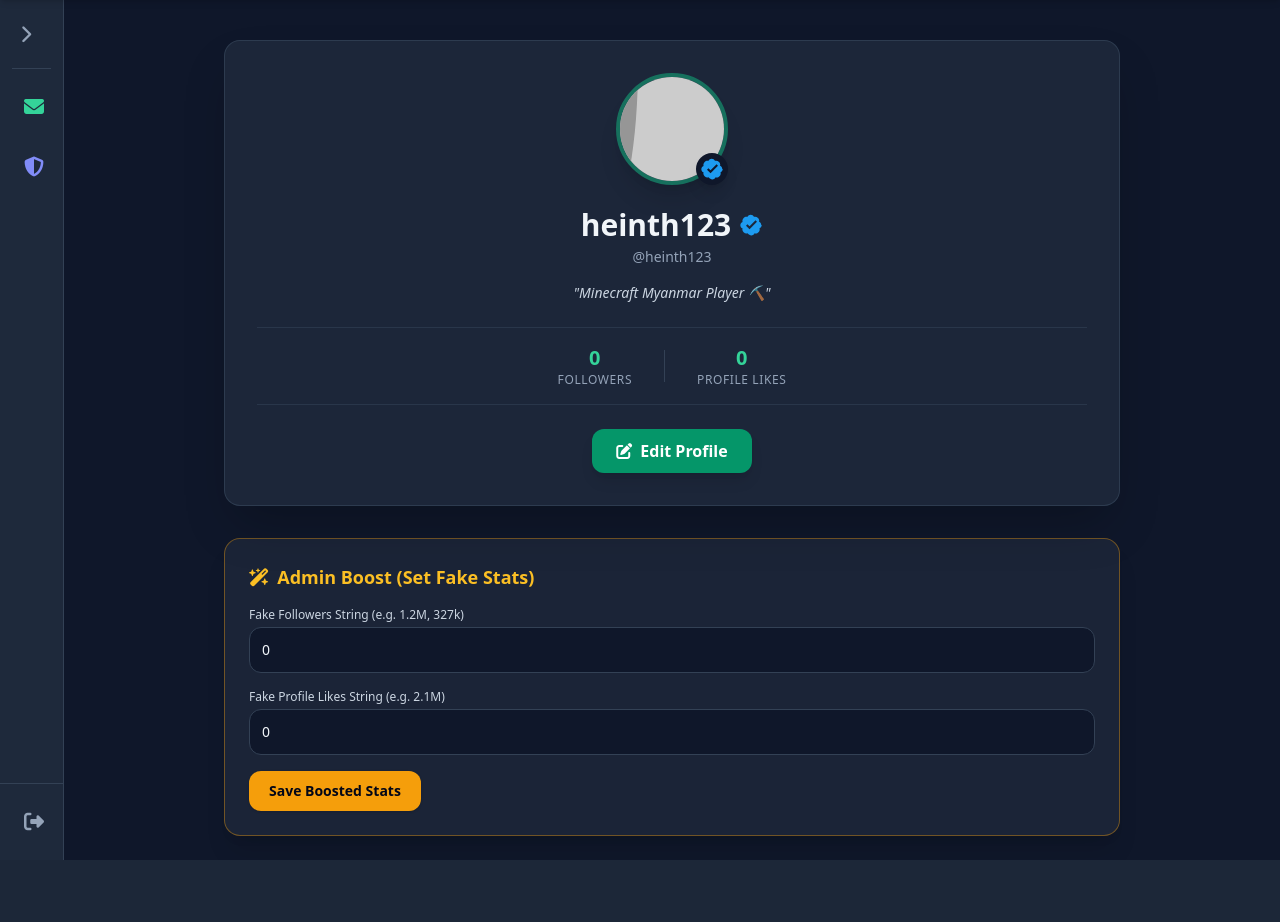
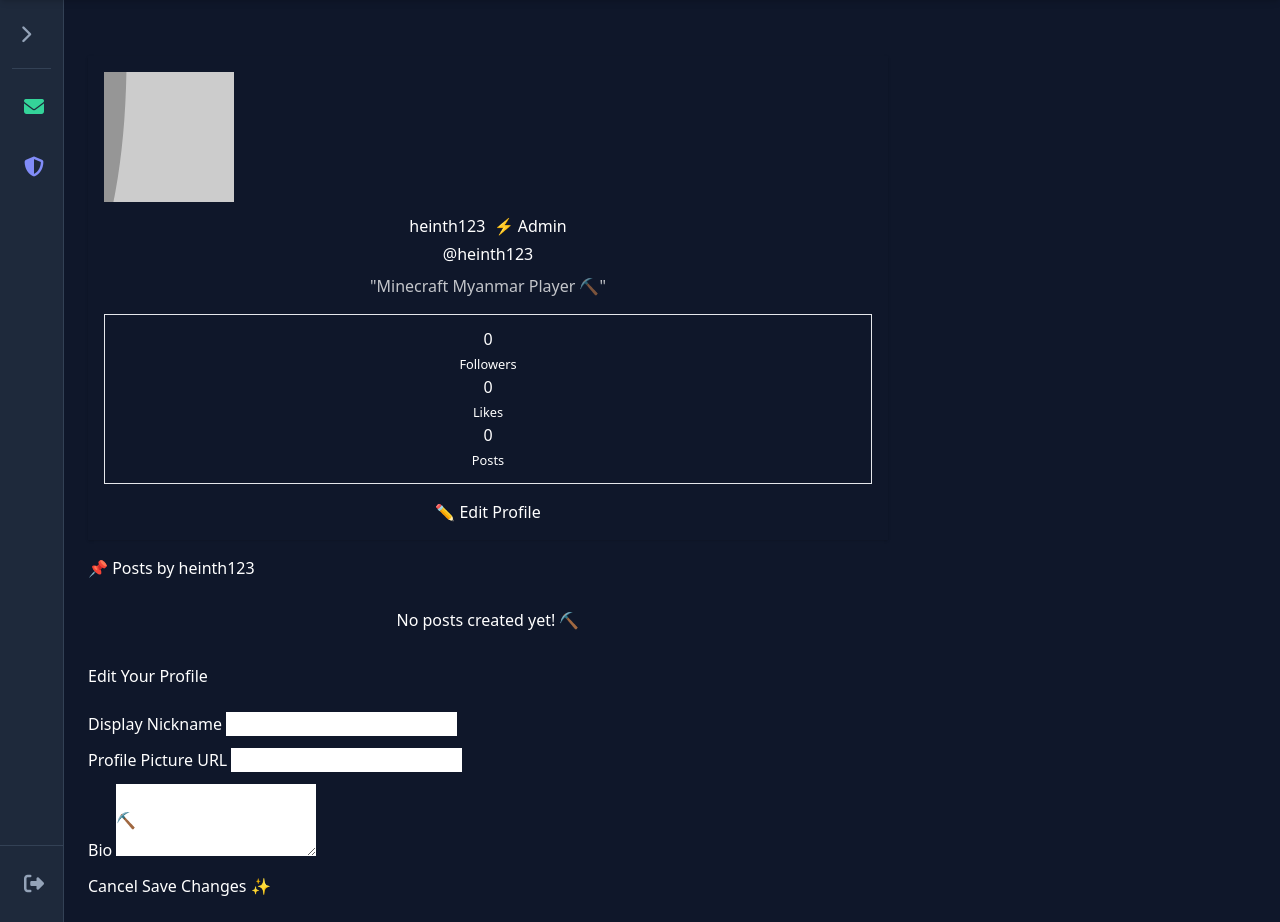
Before and after one commit to heinth123/minecraft-portal-, a Flask app: page /profile/heinth123 in a window 1280 px wide. Shown: the part 64-986 px from the top of the page. Before the commit the page ends 924 px from the top, so only its background shows below. Run offline with Flask 3, Linux system fonts and the light colour scheme; a user stored in the database is signed in; grey boxes labelled with a size stand in for pictures from a placeholder-image service; some libraries are stand-ins or nearby versions.

Commit message:
Refactor profile card layout and styles

```diff
--- a/templates/profile.html
+++ b/templates/profile.html
@@ -1,97 +1,159 @@
 {% extends "base.html" %}
 
 {% block content %}
-<div class="max-w-4xl mx-auto space-y-8">
+<div class="container py-4" style="max-width: 800px;">
 
-    <!-- PROFILE CARD -->
-    <div class="bg-slate-800/90 border border-slate-700/80 rounded-2xl p-8 shadow-2xl relative overflow-hidden text-center">
+    <!-- PROFILE HEADER CARD -->
+    <div class="card bg-dark text-white border-secondary mb-4 shadow">
+        <div class="card-body p-4 text-center">
 
             <!-- Profile Picture -->
-        <div class="relative inline-block mb-4">
-            <img src="{{ user.safe_pfp }}" class="w-28 h-28 rounded-full object-cover border-4 border-emerald-500/50 shadow-xl mx-auto">
-            {% if user.is_admin or user.is_verified %}
-            <span class="absolute bottom-0 right-0 bg-slate-900 rounded-full p-1 shadow-lg">
-                <svg class="w-6 h-6 text-[#1d9bf0]" viewBox="0 0 24 24" fill="currentColor" title="Verified Crafter">
-                    <path d="M22.25 12c0-1.43-.88-2.67-2.19-3.19.46-1.39.02-2.96-1.08-3.88-1.1-1.1-2.67-1.54-4.06-1.08C14.4 2.54 13.16 1.66 11.73 1.66s-2.67.88-3.19 2.19c-1.39-.46-2.96-.02-3.88 1.08-1.1 1.1-1.54 2.67-1.08 4.06C2.22 9.51 1.34 10.75 1.34 12.18s.88 2.67 2.19 3.19c-.46 1.39-.02 2.96 1.08 3.88 1.1 1.1 2.67 1.54 4.06 1.08 1.04 1.31 2.28 2.19 3.71 2.19s2.67-.88 3.19-2.19c1.39.46 2.96.02 3.88-1.08 1.1-1.1 1.54-2.67 1.08-4.06 1.31-.52 2.19-1.76 2.19-3.19zm-11.71 4.2l-3.54-3.54 1.41-1.41 2.13 2.12 6.01-6.01 1.41 1.41-7.42 7.43z"/>
-                </svg>
-            </span>
+            <img src="{{ user.pfp_url or 'https://placehold.co/150/1e293b/22c55e?text=Steve' }}"
+                 alt="Profile Picture"
+                 class="rounded-circle img-thumbnail mb-3"
+                 style="width: 130px; height: 130px; object-fit: cover;">
+
+            <!-- Nickname & Badges -->
+            <h2 class="fw-bold mb-1">
+                {{ user.nickname or user.username }}
+                {% if user.is_admin %}
+                    <span class="badge bg-danger fs-6 ms-1">⚡ Admin</span>
+                {% endif %}
+            </h2>
+
+            <p class="text-muted mb-2">@{{ user.username }}</p>
+
+            <!-- Bio -->
+            <p class="fst-italic text-light opacity-75 max-w-md mx-auto">
+                "{{ user.bio or 'Minecraft Myanmar Player ⛏️' }}"
+            </p>
+
+            <!-- STATS ROW -->
+            <div class="row text-center my-4 py-3 bg-secondary bg-opacity-25 rounded-3 border border-secondary border-opacity-50">
+                <div class="col">
+                    <h4 class="fw-bold text-success mb-0">{{ followers_count }}</h4>
+                    <small class="text-muted text-uppercase fw-semibold">Followers</small>
+                </div>
+                <div class="col border-start border-end border-secondary">
+                    <h4 class="fw-bold text-danger mb-0">{{ profile_likes_count }}</h4>
+                    <small class="text-muted text-uppercase fw-semibold">Likes</small>
+                </div>
+                <div class="col">
+                    <h4 class="fw-bold text-warning mb-0">{{ user_posts|length }}</h4>
+                    <small class="text-muted text-uppercase fw-semibold">Posts</small>
+                </div>
+            </div>
+
+            <!-- ACTION BUTTONS -->
+            <div class="d-flex justify-content-center gap-2 flex-wrap">
+                {% if current_user.id == user.id %}
+                    <!-- Edit Profile Trigger -->
+                    <button class="btn btn-outline-light btn-sm px-3" data-bs-toggle="modal" data-bs-target="#editProfileModal">
+                        ✏️ Edit Profile
+                    </button>
+                {% else %}
+                    <!-- Follow Button -->
+                    <form action="{{ url_for('follow_user', user_id=user.id) }}" method="POST" class="d-inline">
+                        <button type="submit" class="btn btn-sm {% if is_following %}btn-secondary{% else %}btn-success{% endif %}">
+                            {% if is_following %}👤 Unfollow{% else %}➕ Follow{% endif %}
+                        </button>
+                    </form>
+
+                    <!-- Give Profile Like Button -->
+                    <form action="{{ url_for('profile_like', user_id=user.id) }}" method="POST" class="d-inline">
+                        <button type="submit" class="btn btn-outline-danger btn-sm">
+                            {{ user.like_type_style or '❤️ Classic Red' }}
+                        </button>
+                    </form>
+
+                    <!-- Send Direct Message -->
+                    <a href="{{ url_for('dm', receiver_id=user.id) }}" class="btn btn-outline-info btn-sm">
+                        💬 Direct Message
+                    </a>
+
+                    <!-- Friend Request Status -->
+                    {% if friendship %}
+                        {% if friendship.status == 'accepted' %}
+                            <span class="badge bg-success align-self-center py-2 px-3">🤝 Friends</span>
+                        {% else %}
+                            <span class="badge bg-warning text-dark align-self-center py-2 px-3">⏳ Request Pending</span>
+                        {% endif %}
+                    {% else %}
+                        <form action="{{ url_for('send_friend_request', user_id=user.id) }}" method="POST" class="d-inline">
+                            <button type="submit" class="btn btn-primary btn-sm">🤝 Add Friend</button>
+                        </form>
+                    {% endif %}
                 {% endif %}
             </div>
 
-        <!-- Name & Blue Badge -->
-        <div class="flex items-center justify-center gap-2 mb-1">
-            <h1 class="text-3xl font-extrabold text-slate-100">
-                {{ user.nickname or user.username }}
-            </h1>
-            {% if user.is_admin or user.is_verified %}
-            <svg class="w-6 h-6 text-[#1d9bf0] shrink-0" viewBox="0 0 24 24" fill="currentColor" title="Verified Crafter">
-                <path d="M22.25 12c0-1.43-.88-2.67-2.19-3.19.46-1.39.02-2.96-1.08-3.88-1.1-1.1-2.67-1.54-4.06-1.08C14.4 2.54 13.16 1.66 11.73 1.66s-2.67.88-3.19 2.19c-1.39-.46-2.96-.02-3.88 1.08-1.1 1.1-1.54 2.67-1.08 4.06C2.22 9.51 1.34 10.75 1.34 12.18s.88 2.67 2.19 3.19c-.46 1.39-.02 2.96 1.08 3.88 1.1 1.1 2.67 1.54 4.06 1.08 1.04 1.31 2.28 2.19 3.71 2.19s2.67-.88 3.19-2.19c1.39.46 2.96.02 3.88-1.08 1.1-1.1 1.54-2.67 1.08-4.06 1.31-.52 2.19-1.76 2.19-3.19zm-11.71 4.2l-3.54-3.54 1.41-1.41 2.13 2.12 6.01-6.01 1.41 1.41-7.42 7.43z"/>
-            </svg>
-            {% endif %}
-        </div>
-
-        <p class="text-sm text-slate-400 mb-4">@{{ user.username }}</p>
-
-        <!-- Bio -->
-        {% if user.bio %}
-        <p class="text-slate-300 max-w-lg mx-auto text-sm italic mb-6">
-            "{{ user.bio }}"
-        </p>
-        {% endif %}
-
-        <!-- Stats -->
-        <div class="flex justify-center items-center gap-8 border-t border-b border-slate-700/60 py-4 my-6">
-            <div>
-                <div class="text-xl font-bold text-emerald-400">{{ user.fake_followers or '0' }}</div>
-                <div class="text-xs text-slate-400 uppercase tracking-wider">Followers</div>
-            </div>
-            <div class="h-8 w-px bg-slate-700"></div>
-            <div>
-                <div class="text-xl font-bold text-emerald-400">{{ user.fake_likes or '0' }}</div>
-                <div class="text-xs text-slate-400 uppercase tracking-wider">Profile Likes</div>
         </div>
     </div>
 
-        <!-- Action Buttons -->
-        {% if current_user.is_authenticated and current_user.id == user.id %}
-        <a href="{{ url_for('edit_profile') }}" class="inline-flex items-center gap-2 bg-emerald-600 hover:bg-emerald-500 text-white font-bold px-6 py-2.5 rounded-xl transition shadow-lg">
-            <i class="fa-solid fa-pen-to-square"></i> Edit Profile
+    <!-- USER POSTS FEED -->
+    <h3 class="text-white mb-3">📌 Posts by {{ user.nickname or user.username }}</h3>
+
+    {% if user_posts %}
+        {% for post in user_posts %}
+            <div class="card bg-dark text-white border-secondary mb-3 shadow-sm">
+                <div class="card-body">
+                    <h5 class="card-title fw-bold text-success">{{ post.title }}</h5>
+                    <p class="card-text">{{ post.content }}</p>
+
+                    {% if post.image_url %}
+                        <img src="{{ post.image_url }}" alt="Post image" class="img-fluid rounded mb-3 max-h-60 object-fit-cover">
+                    {% endif %}
+
+                    {% if post.download_link %}
+                        <a href="{{ post.download_link }}" target="_blank" class="btn btn-success btn-sm mb-2">
+                            📥 Download File
                         </a>
-        {% elif current_user.is_authenticated %}
-        <div class="flex justify-center gap-3">
-            <form action="{{ url_for('send_friend_request', user_id=user.id) }}" method="POST">
-                <button type="submit" class="bg-emerald-600 hover:bg-emerald-500 text-white font-bold px-5 py-2 rounded-xl text-sm transition shadow flex items-center gap-2">
-                    <i class="fa-solid fa-user-plus"></i> Add Friend
-                </button>
-            </form>
-            <a href="{{ url_for('dm', receiver_id=user.id) }}" class="bg-slate-700 hover:bg-slate-600 text-slate-200 px-5 py-2 rounded-xl text-sm font-bold transition flex items-center gap-2">
-                <i class="fa-solid fa-comment"></i> Chat
-            </a>
+                    {% endif %}
+
+                    <div class="text-muted small">
+                        Posted on {{ post.created_at.strftime('%b %d, %Y') if post.created_at else 'Recently' }}
                     </div>
-        {% endif %}
                 </div>
-
-    <!-- ADMIN BOOST PANEL (Owner/Admin Only) -->
-    {% if current_user.is_authenticated and current_user.is_admin and current_user.id == user.id %}
-    <div class="bg-slate-800/80 border border-amber-500/40 rounded-2xl p-6 shadow-xl space-y-4">
-        <h2 class="text-lg font-bold text-amber-400 flex items-center gap-2">
-            <i class="fa-solid fa-wand-magic-sparkles"></i> Admin Boost (Set Fake Stats)
-        </h2>
-        <form action="{{ url_for('update_stats') }}" method="POST" class="space-y-4">
-            <div>
-                <label class="block text-xs font-medium text-slate-300 mb-1">Fake Followers String (e.g. 1.2M, 327k)</label>
-                <input type="text" name="fake_followers" value="{{ user.fake_followers or '' }}" class="w-full bg-slate-900 border border-slate-700 rounded-xl p-3 text-sm text-slate-100 focus:outline-none focus:border-amber-400">
             </div>
-            <div>
-                <label class="block text-xs font-medium text-slate-300 mb-1">Fake Profile Likes String (e.g. 2.1M)</label>
-                <input type="text" name="fake_likes" value="{{ user.fake_likes or '' }}" class="w-full bg-slate-900 border border-slate-700 rounded-xl p-3 text-sm text-slate-100 focus:outline-none focus:border-amber-400">
-            </div>
-            <button type="submit" class="bg-amber-500 hover:bg-amber-400 text-slate-950 font-bold px-5 py-2.5 rounded-xl text-sm transition shadow">
-                Save Boosted Stats
-            </button>
-        </form>
+        {% endfor %}
+    {% else %}
+        <div class="alert alert-secondary bg-dark text-light border-secondary text-center py-4">
+            No posts created yet! ⛏️
         </div>
     {% endif %}
 
 </div>
+
+<!-- EDIT PROFILE MODAL -->
+{% if current_user.id == user.id %}
+<div class="modal fade" id="editProfileModal" tabindex="-1" aria-hidden="true">
+    <div class="modal-dialog modal-dialog-centered">
+        <div class="modal-content bg-dark text-white border-secondary">
+            <div class="modal-header border-secondary">
+                <h5 class="modal-title">Edit Your Profile</h5>
+                <button type="button" class="btn-close btn-close-white" data-bs-dismiss="modal" aria-label="Close"></button>
+            </div>
+            <form action="{{ url_for('edit_profile') }}" method="POST">
+                <div class="modal-body">
+                    <div class="mb-3">
+                        <label class="form-label text-light">Display Nickname</label>
+                        <input type="text" name="nickname" class="form-control bg-secondary bg-opacity-25 text-white border-secondary" value="{{ user.nickname or '' }}">
+                    </div>
+                    <div class="mb-3">
+                        <label class="form-label text-light">Profile Picture URL</label>
+                        <input type="url" name="pfp_url" class="form-control bg-secondary bg-opacity-25 text-white border-secondary" value="{{ user.pfp_url or '' }}">
+                    </div>
+                    <div class="mb-3">
+                        <label class="form-label text-light">Bio</label>
+                        <textarea name="bio" class="form-control bg-secondary bg-opacity-25 text-white border-secondary" rows="3">{{ user.bio or '' }}</textarea>
+                    </div>
+                </div>
+                <div class="modal-footer border-secondary">
+                    <button type="button" class="btn btn-secondary" data-bs-dismiss="modal">Cancel</button>
+                    <button type="submit" class="btn btn-success">Save Changes ✨</button>
+                </div>
+            </form>
+        </div>
+    </div>
+</div>
+{% endif %}
 {% endblock %}
```
Lines whose indentation alone changed are shown as unchanged.
